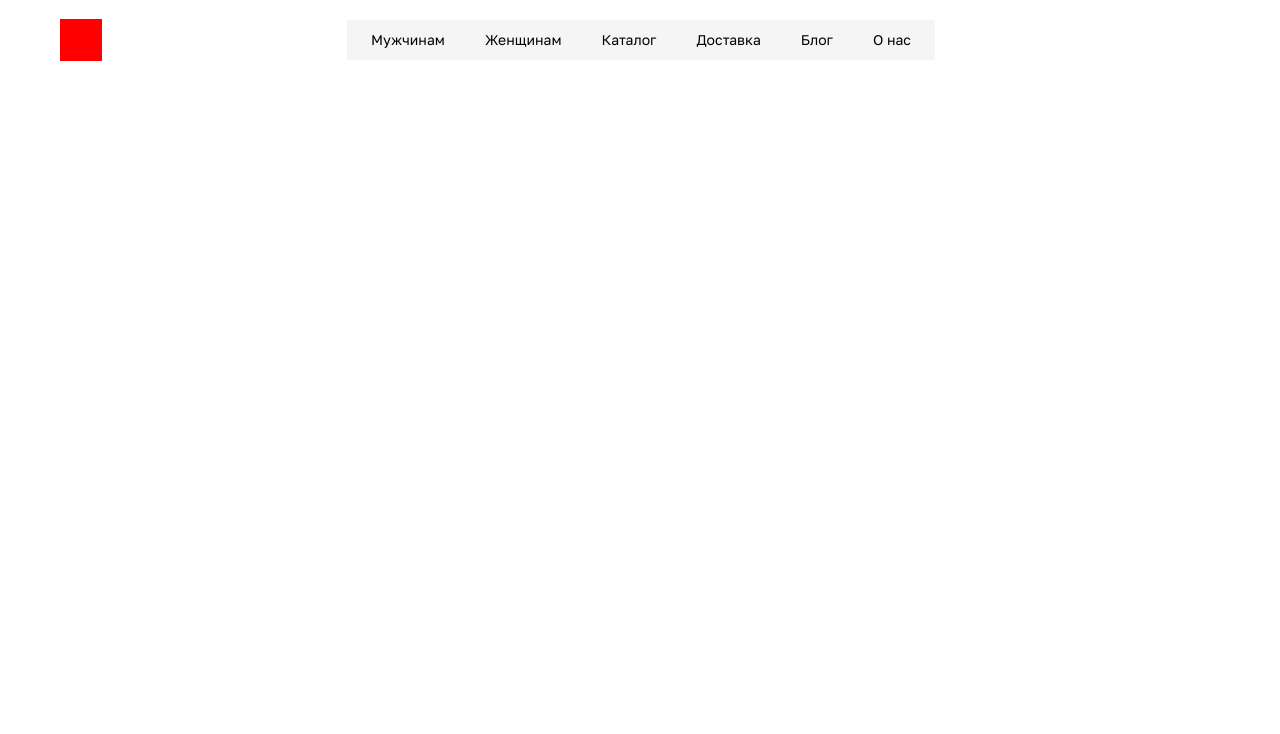
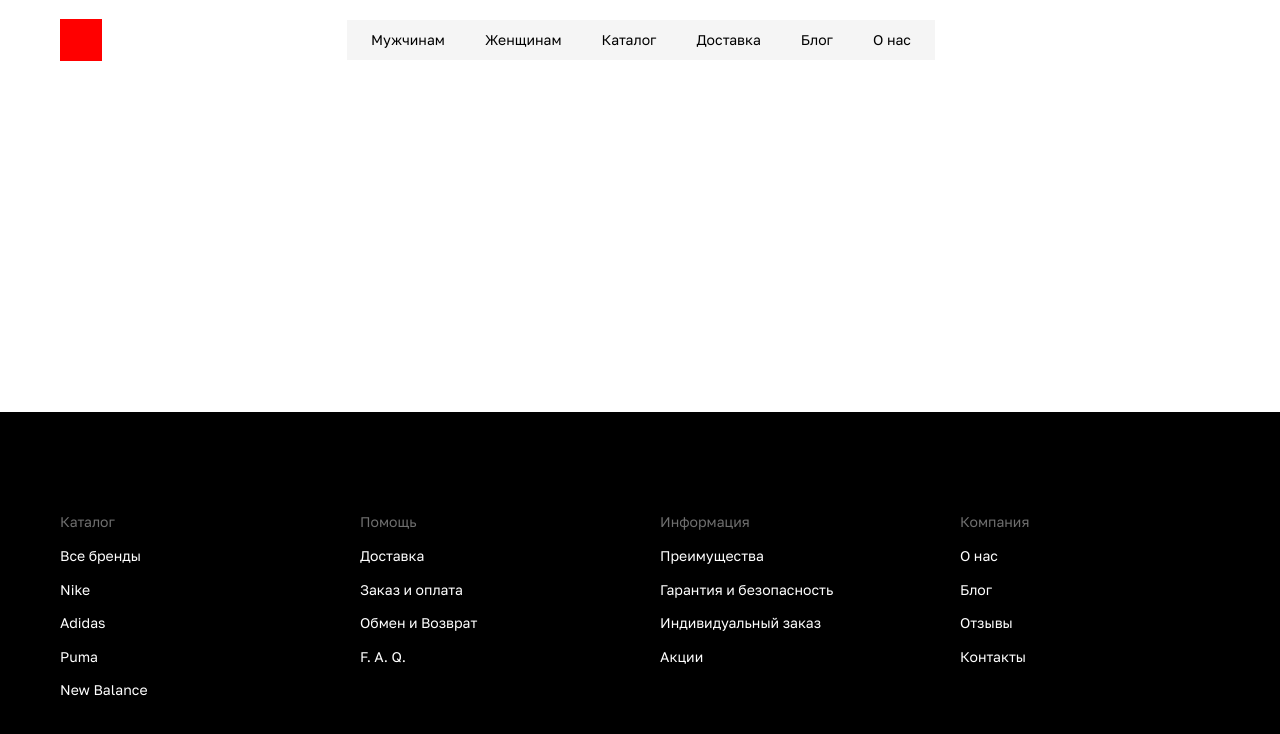
Before and after one commit to DmitriyFomenko1990/test-task-tapir, a Nuxt app: page / in a window 1280 px wide. Shown: the top 734 px of the page. Built offline with nearby package versions, Linux system fonts and the light colour scheme.

Commit message:
add TheFooter component

```diff
--- a/app/app.vue
+++ b/app/app.vue
@@ -5,5 +5,6 @@
     <main class="page__main">
       <NuxtPage />
     </main>
+    <TheFooter />
   </div>
 </template>
--- /dev/null
+++ b/app/components/TheFooter.vue
@@ -0,0 +1,107 @@
+<template>
+  <footer class="footer">
+    <div class="footer__container container">
+      <div class="footer__grid">
+        <div
+          v-for="column in footerColumns"
+          :key="column.title"
+          class="footer__column"
+        >
+          <h2 class="footer__title">
+            {{ column.title }}
+          </h2>
+          <ul class="footer__list">
+            <li
+              v-for="item in column.links"
+              :key="item"
+              class="footer__item"
+            >
+              <a class="footer__link" href="#">{{ item }}</a>
+            </li>
+          </ul>
+        </div>
+      </div>
+    </div>
+  </footer>
+</template>
+
+<script setup lang="ts">
+interface FooterColumn {
+  title: string
+  links: string[]
+}
+
+const footerColumns: FooterColumn[] = [
+  {
+    title: 'Каталог',
+    links: ['Все бренды', 'Nike', 'Adidas', 'Puma', 'New Balance']
+  },
+  {
+    title: 'Помощь',
+    links: ['Доставка', 'Заказ и оплата', 'Обмен и Возврат', 'F. A. Q.']
+  },
+  {
+    title: 'Информация',
+    links: ['Преимущества', 'Гарантия и безопасность', 'Индивидуальный заказ', 'Акции']
+  },
+  {
+    title: 'Компания',
+    links: ['О нас', 'Блог', 'Отзывы', 'Контакты']
+  }
+]
+</script>
+
+<style lang="scss" scoped>
+.footer {
+  background-color: $color-bg-footer;
+  color: $color-bg;
+  padding: 60px 0;
+
+  @include respond-to($breakpoint-lg) {
+    padding: 100px 0;
+  }
+
+  &__grid {
+    display: grid;
+    grid-template-columns: 1fr;
+    gap: 60px 40px;
+
+    @include respond-to($breakpoint-lg) {
+      grid-template-columns: repeat(4, 1fr);
+    }
+  }
+
+  &__column {
+    display: flex;
+    flex-direction: column;
+    gap: 14px;
+  }
+
+  &__title {
+    margin: 0;
+    font-size: $font-size-base;
+    font-weight: 400;
+    line-height: $line-height-base;
+    color: $color-text-muted;
+  }
+
+  &__list {
+    margin: 0;
+    padding: 0;
+    list-style: none;
+    display: flex;
+    flex-direction: column;
+    gap: 14px;
+  }
+
+  &__item {
+    margin: 0;
+  }
+
+  &__link {
+    font-size: $font-size-base;
+    font-weight: 400;
+    color: $color-bg;
+  }
+}
+</style>
```
